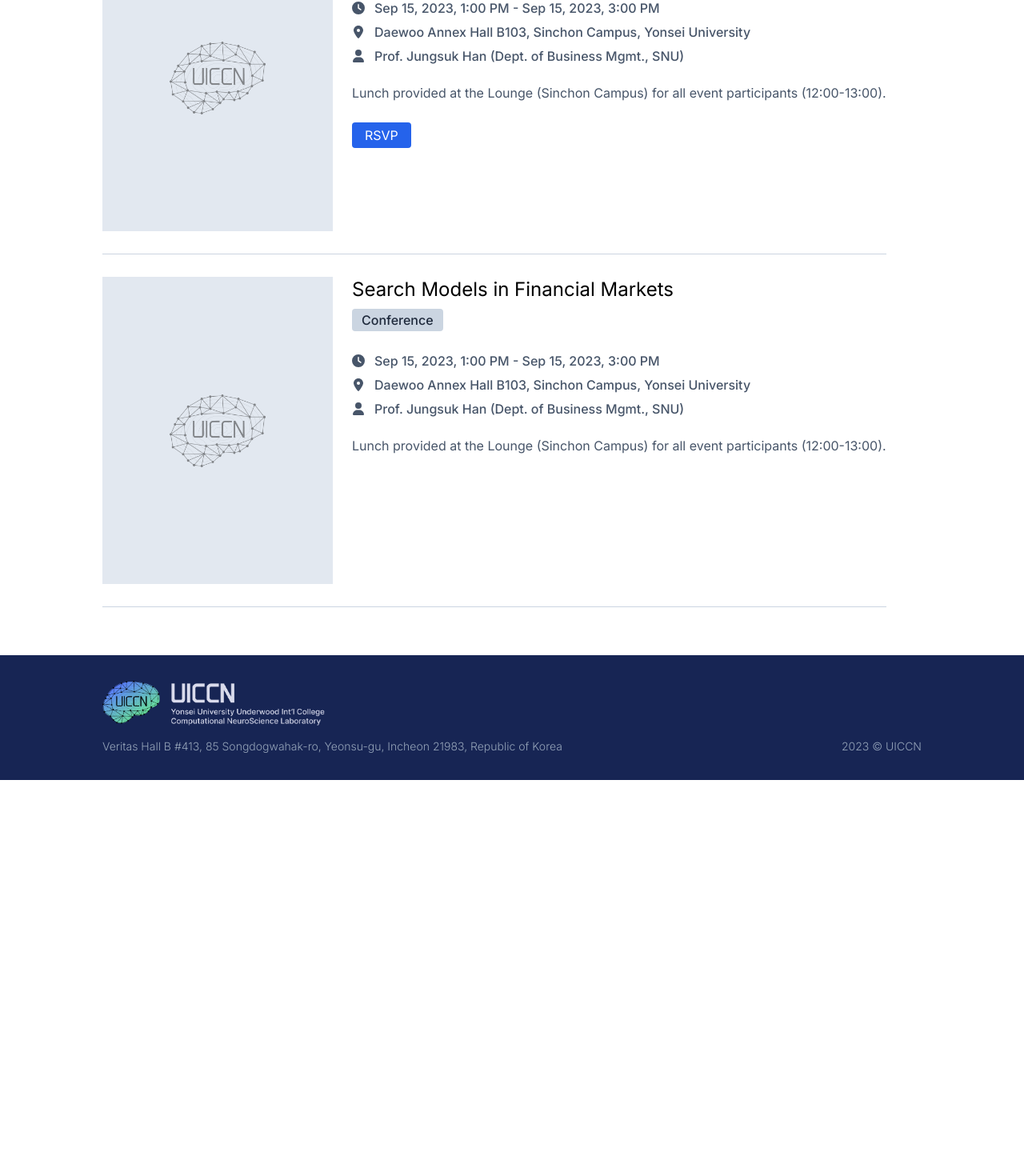
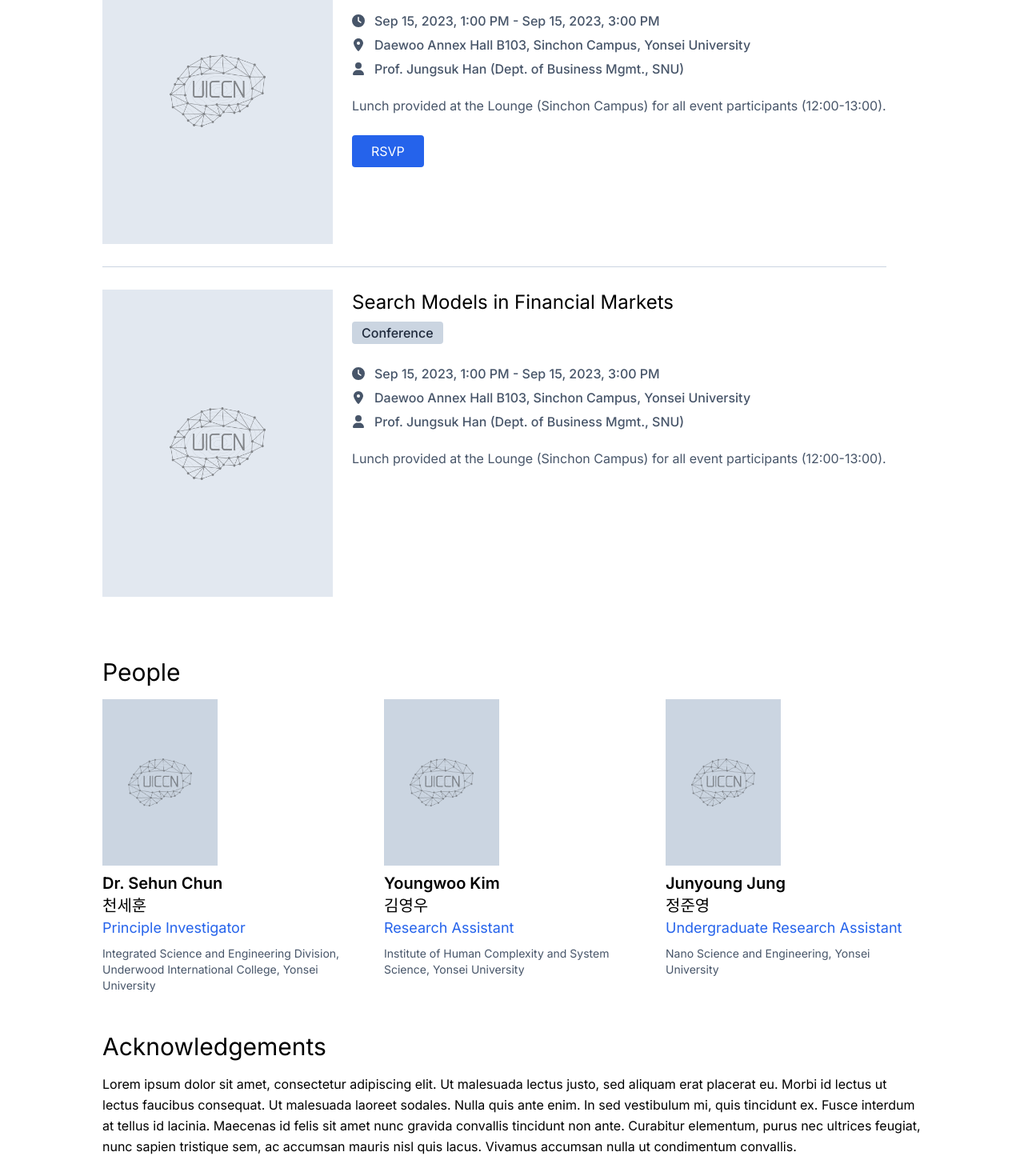
Before and after one commit to seanK200/uiccneuro, a Next.js app: page / in a window 1280 px wide. Shown: the part 1035-2505 px from the top of the page at 80% size. Before the commit the page ends 2010 px from the top, so only its background shows below. Built offline with nearby package versions, Linux system fonts and the light colour scheme.

Commit message:
feat/members, ack

```diff
--- a/app/page.tsx
+++ b/app/page.tsx
@@ -1,6 +1,8 @@
+import Acknowledgements from '@/components/home/Acknowledgements';
 import Carousel from '@/components/home/Carousel';
 import Feed from '@/components/home/Feed';
 import Introduction from '@/components/home/Introduction';
+import Members from '@/components/home/Members';
 import Container from '@components/Container';
 
 export default function Home() {
@@ -13,8 +15,9 @@ export default function Home() {
           College Computational Neuroscience Laboratory
         </h1>
         <Introduction />
-        <h2 className="text-3xl mt-12 mb-4">News and Events</h2>
         <Feed />
+        <Members />
+        <Acknowledgements />
       </Container>
     </main>
   );
--- /dev/null
+++ b/components/home/Acknowledgements.tsx
@@ -0,0 +1,17 @@
+export default function Acknowledgements() {
+  return (
+    <section>
+      <h2 className="text-3xl mt-12 mb-4">Acknowledgements</h2>
+      <p className="leading-relaxed mb-4">
+        Lorem ipsum dolor sit amet, consectetur adipiscing elit. Ut malesuada
+        lectus justo, sed aliquam erat placerat eu. Morbi id lectus ut lectus
+        faucibus consequat. Ut malesuada laoreet sodales. Nulla quis ante enim.
+        In sed vestibulum mi, quis tincidunt ex. Fusce interdum at tellus id
+        lacinia. Maecenas id felis sit amet nunc gravida convallis tincidunt non
+        ante. Curabitur elementum, purus nec ultrices feugiat, nunc sapien
+        tristique sem, ac accumsan mauris nisl quis lacus. Vivamus accumsan
+        nulla ut condimentum convallis.
+      </p>
+    </section>
+  );
+}
--- a/components/home/Feed.tsx
+++ b/components/home/Feed.tsx
@@ -8,26 +8,31 @@ import {
   faUser,
 } from '@fortawesome/free-solid-svg-icons';
 import type { IconProp } from '@fortawesome/fontawesome-svg-core';
+import Link from 'next/link';
 
-type EventItem = {
+type Person = {
+  name: string;
+  affiliation?: string;
+  url?: string;
+};
+
+type FeedItem = {
   id: string;
   title: string;
   startsAt?: DateTime;
   endsAt?: DateTime;
   includeTime?: boolean;
   venue?: string;
-  description?: string;
-  people?: {
-    name: string;
-    affiliation?: string;
-    url?: string;
-  }[];
-  rsvp?: string;
+  content?: string;
+  img?: string;
+  people?: Person[];
+  rsvpUrl?: string;
+  programUrl?: string;
   isPublic?: boolean;
   tags?: string[];
 };
 
-const data: EventItem[] = [
+const data: FeedItem[] = [
   {
     id: 'search-models-in-financial-markets',
     title: 'Search Models in Financial Markets',
@@ -55,10 +60,11 @@ const data: EventItem[] = [
       },
     ],
     isPublic: true,
-    description:
+    content:
       'Lunch provided at the Lounge (Sinchon Campus) for all event participants (12:00-13:00).',
-    rsvp: 'https://docs.google.com/forms/d/e/1FAIpQLSfjsjFsEMbx1T_Lb3c3xBOxbQCRdhfN5zNhm583d3-Ma7tfFw/viewform?pli=1',
-    tags: ['Conference'],
+    rsvpUrl:
+      'https://docs.google.com/forms/d/e/1FAIpQLSfjsjFsEMbx1T_Lb3c3xBOxbQCRdhfN5zNhm583d3-Ma7tfFw/viewform?pli=1',
+    tags: ['Conference', 'Lunch'],
   },
   {
     id: 'search-models-in-financial-markets',
@@ -87,7 +93,7 @@ const data: EventItem[] = [
       },
     ],
     isPublic: true,
-    description:
+    content:
       'Lunch provided at the Lounge (Sinchon Campus) for all event participants (12:00-13:00).',
     tags: ['Conference'],
   },
@@ -96,93 +102,72 @@ const data: EventItem[] = [
 export default function Feed() {
   return (
     <section className="flex flex-col items-start">
-      <div className="flex flex-col">
+      <div className="mt-12 mb-4 w-full flex flex-col md:flex-row md:justify-between md:items-end">
+        <h2 className="mb-2 md:mb-0 text-3xl">News and Events</h2>
+        <Link href="/" className="hover:underline">
+          View all
+        </Link>
+      </div>
+      <div>
         {data.map((item) => {
-          const dtformat = item.includeTime
-            ? DateTime.DATETIME_MED
-            : DateTime.DATE_MED_WITH_WEEKDAY;
-          let datetime = '';
-          if (item.startsAt) {
-            datetime += item.startsAt.toLocaleString(dtformat);
-            if (item.endsAt) {
-              const diffDays = item.endsAt
-                .startOf('day')
-                .diff(item.startsAt.startOf('day'), 'days');
-              if (item.includeTime || diffDays.days >= 1) {
-                datetime += ` - ${item.endsAt.toLocaleString(dtformat)}`;
-              }
-            }
-          }
           return (
             <div
               key={item.id}
-              className="mb-7 border-b border-slate-300 pb-7 flex flex-col md:flex-row"
+              className="mb-7 last:mb-7 border-b last:border-b-0 border-slate-300 pb-7 last:pb-0 flex flex-col md:flex-row"
             >
               <DummyImage className="mb-4 md:mb-0 md:mr-6" />
               <div className="flex flex-col items-start">
                 <h3 className="text-2xl mb-2">{item.title}</h3>
-                <p className="mb-6 flex flex-wrap justify-start items-start">
-                  {item.tags?.map((tag) => {
-                    return (
-                      <span
-                        key={tag}
-                        className="rounded px-3 py-1 bg-slate-300 leading-tight text-slate-800 font-medium"
-                      >
-                        {tag}
-                      </span>
-                    );
-                  })}
+                <TagList tags={item.tags} />
+                <TimeLabel data={item} />
+                <IconLabel icon={faLocationDot} label={item.venue} />
+                {item.people?.map((person, idx) => (
+                  <PersonLabel
+                    key={person.name + (person.affiliation || '')}
+                    person={person}
+                    idx={idx}
+                  />
+                ))}
+                <p className="mt-4 mb-6 leading-relaxed text-slate-600">
+                  {item.content}
                 </p>
-                <IconLabel icon={faClock} label={datetime} />
-                <IconLabel icon={faLocationDot} label={item.venue} />
-                {item.people?.map((person, idx) => {
-                  let label = person.name;
-                  if (person.affiliation) {
-                    label += ` (${person.affiliation})`;
-                  }
-                  const iconLabel = (
-                    <IconLabel
-                      key={item.id + person.name}
-                      icon={idx === 0 ? faUser : undefined}
-                      label={label}
-                    />
-                  );
-
-                  if (person.url) {
-                    return (
-                      <a
-                        key={item.id + person.name}
-                        href={person.url}
-                        target="_blank"
-                        rel="noopener noreferrer"
-                        className="hover:underline"
-                      >
-                        {iconLabel}
-                      </a>
-                    );
-                  }
-
-                  return iconLabel;
-                })}
-                <p className="mt-4 mb-6 leading-relaxed text-slate-600">
-                  {item.description}
-                </p>
-                {item.rsvp && (
-                  <a
-                    href={item.rsvp}
-                    target="_blank"
-                    rel="noopener noreferrer"
-                    className="w-full md:w-auto rounded px-4 py-2 md:py-1 bg-blue-600 hover:bg-blue-700 text-white text-center md:text-left"
-                  >
-                    RSVP
-                  </a>
-                )}
+                {item.rsvpUrl && <Action url={item.rsvpUrl} label="RSVP" />}
               </div>
             </div>
           );
         })}
       </div>
     </section>
+  );
+}
+
+function TagList({ tags }: { tags?: string[] }) {
+  return (
+    <ul className="mb-6 flex flex-wrap justify-start items-start space-x-3">
+      {tags?.map((tag) => {
+        return (
+          <li
+            key={tag}
+            className="rounded px-3 py-1 bg-slate-300 leading-tight text-slate-800 font-medium"
+          >
+            {tag}
+          </li>
+        );
+      })}
+    </ul>
+  );
+}
+
+function Action({ url, label }: { url: string; label: string }) {
+  return (
+    <a
+      href={url}
+      target="_blank"
+      rel="noopener noreferrer"
+      className="w-full md:w-auto rounded md:px-6 py-2 bg-blue-600 hover:bg-blue-700 text-white text-center md:text-left"
+    >
+      {label}
+    </a>
   );
 }
 
@@ -200,6 +185,50 @@ function IconLabel({ icon, label }: { icon?: IconProp; label?: string }) {
   );
 }
 
+function PersonLabel({ person, idx }: { person: Person; idx: number }) {
+  let label = person.name;
+  if (person.affiliation) {
+    label += ` (${person.affiliation})`;
+  }
+  const iconLabel = (
+    <IconLabel icon={idx === 0 ? faUser : undefined} label={label} />
+  );
+
+  if (person.url) {
+    return (
+      <a
+        href={person.url}
+        target="_blank"
+        rel="noopener noreferrer"
+        className="hover:underline"
+      >
+        {iconLabel}
+      </a>
+    );
+  }
+
+  return iconLabel;
+}
+
+function TimeLabel({ data }: { data: FeedItem }) {
+  const dtformat = data.includeTime
+    ? DateTime.DATETIME_MED
+    : DateTime.DATE_MED_WITH_WEEKDAY;
+  let datetime = '';
+  if (data.startsAt) {
+    datetime += data.startsAt.toLocaleString(dtformat);
+    if (data.endsAt) {
+      const diffDays = data.endsAt
+        .startOf('day')
+        .diff(data.startsAt.startOf('day'), 'days');
+      if (data.includeTime || diffDays.days >= 1) {
+        datetime += ` - ${data.endsAt.toLocaleString(dtformat)}`;
+      }
+    }
+  }
+  return <IconLabel icon={faClock} label={datetime} />;
+}
+
 function DummyImage({ className }: { className?: string }) {
   return (
     <div
--- /dev/null
+++ b/components/home/Members.tsx
@@ -0,0 +1,90 @@
+import Image from 'next/image';
+import logoOutline from '@assets/logo_outline_light.png';
+
+type Member = {
+  name: {
+    en: string;
+    kr?: string;
+  };
+  title: string;
+  affiliation: string | string[];
+  bio?: string[];
+  url?: string;
+};
+
+const data: Member[] = [
+  {
+    name: {
+      en: 'Dr. Sehun Chun',
+      kr: '천세훈',
+    },
+    title: 'Principle Investigator',
+    affiliation:
+      'Integrated Science and Engineering Division, Underwood International College, Yonsei University',
+  },
+  {
+    name: {
+      en: 'Youngwoo Kim',
+      kr: '김영우',
+    },
+    title: 'Research Assistant',
+    affiliation:
+      'Institute of Human Complexity and System Science, Yonsei University',
+    bio: [
+      'B.S.E. in Bio-Convergence, Yonsei University',
+      'B.S.E. in Computer Science, Yonsei University',
+    ],
+  },
+  {
+    name: {
+      en: 'Junyoung Jung',
+      kr: '정준영',
+    },
+    title: 'Undergraduate Research Assistant',
+    affiliation: 'Nano Science and Engineering, Yonsei University',
+  },
+];
+
+export default function Members() {
+  return (
+    <section>
+      <h2 className="text-3xl mt-12 mb-4">People</h2>
+      <div className="grid grid-cols-sm gap-8">
+        {data.map((member) => (
+          <MemberItem key={member.name.en + member.title} data={member} />
+        ))}
+      </div>
+    </section>
+  );
+}
+
+function MemberItem({ data }: { data: Member }) {
+  return (
+    <div>
+      <DummyImage className="mb-2" />
+      <h3 className="text-xl font-semibold">
+        {data.name.en}
+        {data.name.kr && (
+          <>
+            <br />
+            <span className="font-normal">{data.name.kr}</span>
+          </>
+        )}
+      </h3>
+      <p className="text-lg text-blue-600 mb-2">{data.title}</p>
+      <p className="text-sm text-slate-600">{data.affiliation}</p>
+    </div>
+  );
+}
+
+function DummyImage({ className }: { className?: string }) {
+  return (
+    <div
+      className={`w-36 h-52 flex justify-center items-center bg-slate-300 ${
+        className || ''
+      }`}
+    >
+      <Image src={logoOutline} alt="" width={80} className="opacity-50" />
+    </div>
+  );
+}
--- a/tailwind.config.ts
+++ b/tailwind.config.ts
@@ -1,4 +1,4 @@
-import type { Config } from 'tailwindcss'
+import type { Config } from 'tailwindcss';
 
 const config: Config = {
   content: [
@@ -9,8 +9,11 @@ const config: Config = {
   darkMode: 'class',
   theme: {
     extend: {
+      gridTemplateColumns: {
+        sm: 'repeat(auto-fit, minmax(160px, 1fr))',
+      },
     },
   },
   plugins: [],
-}
-export default config
+};
+export default config;
```
